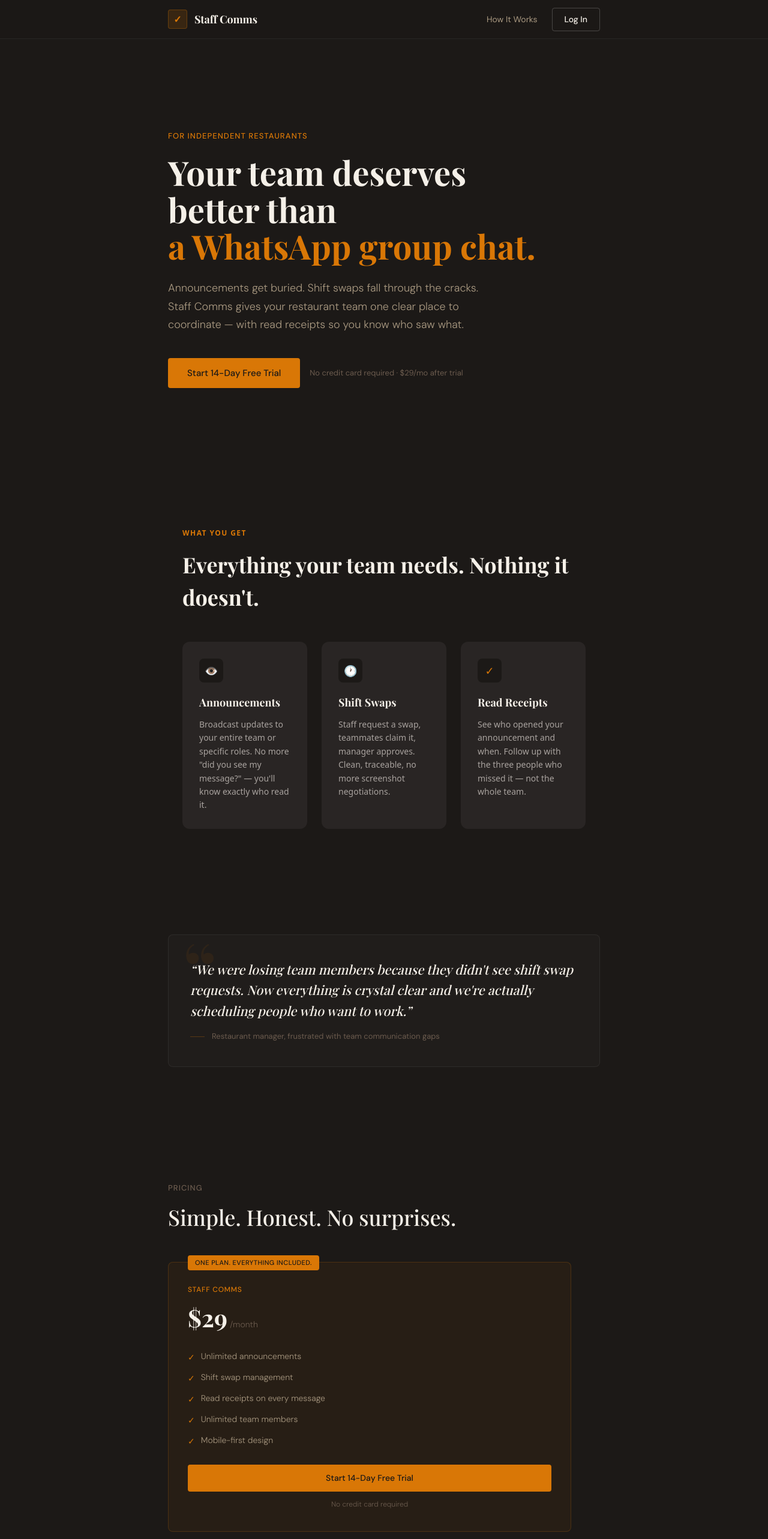
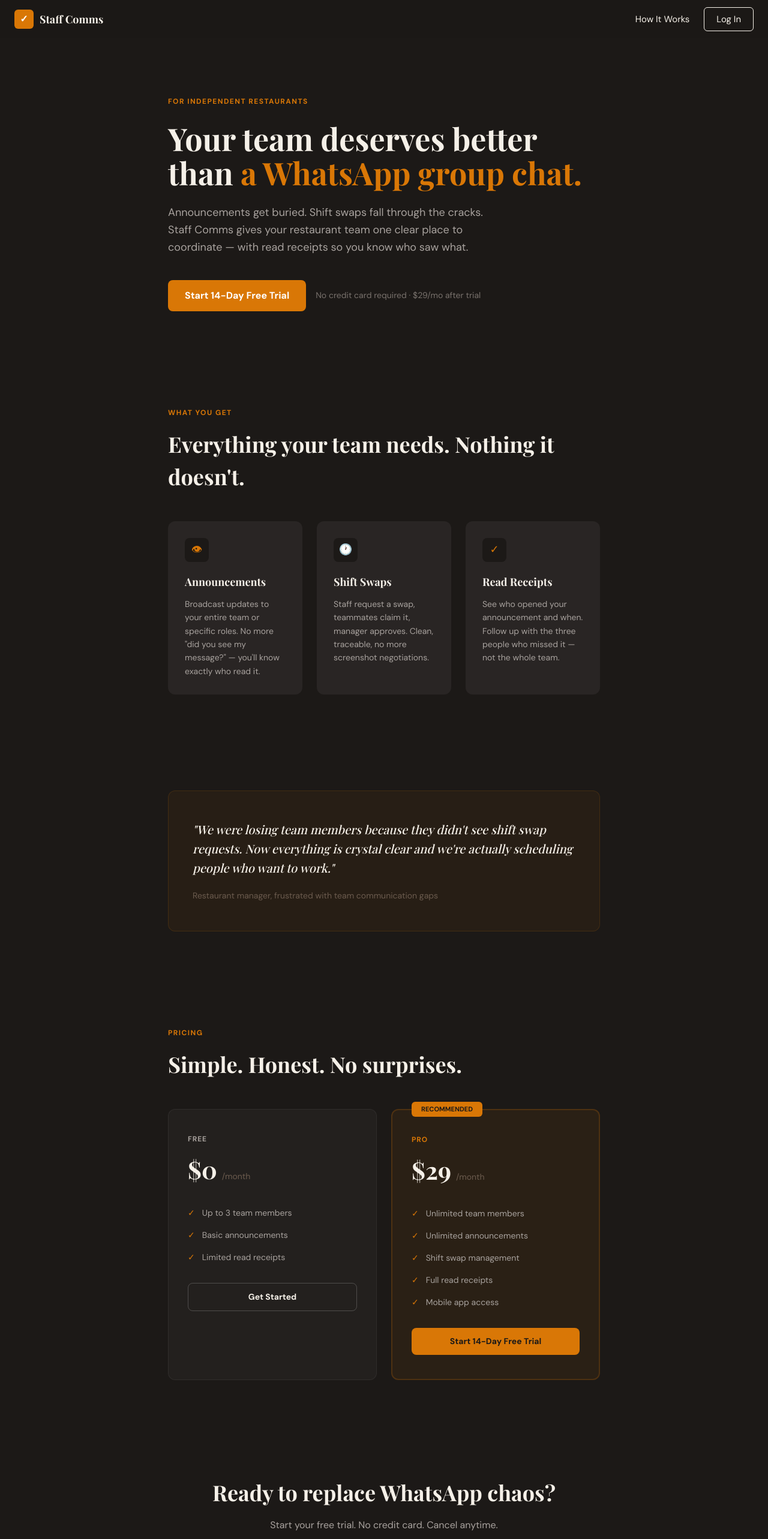
Before and after one commit to withinreachintl-coder/wri-staff-comms, a Next.js app: page / in a window 1280 px wide. Shown: the top 2566 px of the page at 60% size. Built offline with nearby package versions, Linux system fonts and the light colour scheme.

Commit message:
complete: landing page overhaul - two-column pricing, proper testimonial, footer layout

```diff
--- a/app/page.tsx
+++ b/app/page.tsx
@@ -2,148 +2,50 @@ import Link from 'next/link'
 
 export default function LandingPage() {
   return (
-    <main style={{ background: '#1C1917', color: '#F5F0E8' }}>
-      {/* Nav — Fixed, full-width */}
-      <nav style={{ position: 'fixed', top: 0, left: 0, right: 0, zIndex: 50, background: 'rgba(28,25,23,0.95)', backdropFilter: 'blur(10px)', borderBottom: '1px solid rgba(255,255,255,0.06)' }}>
-        <div style={{ maxWidth: '768px', margin: '0 auto', padding: '0 24px', height: '64px', display: 'flex', alignItems: 'center', justifyContent: 'space-between', width: '100%' }}>
-          <div style={{ display: 'flex', alignItems: 'center', gap: '12px' }}>
-            <div
-              style={{
-                width: '32px',
-                height: '32px',
-                background: 'rgba(217,119,6,0.15)',
-                border: '1px solid rgba(217,119,6,0.3)',
-                borderRadius: '4px',
-                display: 'flex',
-                alignItems: 'center',
-                justifyContent: 'center',
-                color: '#D97706',
-                fontSize: '16px',
-                fontWeight: 700,
-              }}
-            >
-              &#10003;
-            </div>
-            <span
-              style={{
-                fontFamily: 'var(--font-playfair), "Playfair Display", serif',
-                fontSize: '18px',
-                fontWeight: 600,
-                letterSpacing: '-0.01em',
-              }}
-            >
-              Staff Comms
-            </span>
+    <main style={{ background: '#1C1917', color: '#F5F0E8', fontFamily: 'DM Sans, sans-serif' }}>
+
+      {/* Nav */}
+      <nav style={{
+        position: 'fixed', top: 0, left: 0, right: 0, zIndex: 50,
+        background: 'rgba(28,25,23,0.95)', backdropFilter: 'blur(10px)',
+        height: '64px', display: 'flex', alignItems: 'center',
+        padding: '0 24px', justifyContent: 'space-between'
+      }}>
+        <div style={{ display: 'flex', alignItems: 'center', gap: '10px' }}>
+          <div style={{
+            width: '32px', height: '32px', background: '#D97706',
+            borderRadius: '6px', display: 'flex', alignItems: 'center',
+            justifyContent: 'center', fontSize: '16px', color: '#fff', fontWeight: 700
+          }}>✓</div>
+          <span style={{ fontFamily: 'Playfair Display, serif', fontSize: '18px', fontWeight: 700 }}>Staff Comms</span>
         </div>
         <div style={{ display: 'flex', alignItems: 'center', gap: '24px' }}>
-            <a
-              href="/help"
-              className="hidden sm:inline hover:opacity-80 transition-opacity"
-              style={{
-                fontFamily: 'var(--font-dmsans), "DM Sans", sans-serif',
-                fontSize: '14px',
-                fontWeight: 400,
-                color: '#A89880',
-                textDecoration: 'none',
-              }}
-            >
-              How It Works
-            </a>
-          <Link
-            href="/login"
-            className="hover:opacity-80 transition-opacity"
-            style={{
-              fontFamily: 'var(--font-dmsans), "DM Sans", sans-serif',
-              fontSize: '14px',
-              fontWeight: 500,
-              color: '#F5F0E8',
-              border: '1px solid rgba(255,255,255,0.2)',
-              borderRadius: '4px',
-              padding: '8px 20px',
-              textDecoration: 'none',
-            }}
-          >
-            Log In
-          </Link>
-          </div>
+          <a href="#features" style={{ color: '#F5F0E8', textDecoration: 'none', fontSize: '15px' }}>How It Works</a>
+          <a href="/login" style={{
+            border: '1px solid #F5F0E8', padding: '8px 20px',
+            borderRadius: '6px', color: '#F5F0E8', textDecoration: 'none', fontSize: '15px'
+          }}>Log In</a>
         </div>
       </nav>
 
-      {/* Page Container */}
-      <div style={{ maxWidth: '768px', margin: '0 auto', padding: '0 24px' }}>
       {/* Hero */}
-        <section style={{ minHeight: '100vh', display: 'flex', alignItems: 'center', paddingTop: '64px' }}>
-          <div className="w-full">
-          <p
-            style={{
-              fontFamily: 'var(--font-dmsans), "DM Sans", sans-serif',
-              fontSize: '13px',
-              fontWeight: 500,
-              color: '#D97706',
-              letterSpacing: '0.08em',
-              textTransform: 'uppercase' as const,
-              marginBottom: '20px',
-            }}
-          >
-            For independent restaurants
+      <section style={{ paddingTop: '160px', paddingBottom: '80px', paddingLeft: '24px', paddingRight: '24px', maxWidth: '768px', margin: '0 auto' }}>
+        <p style={{ color: '#D97706', fontSize: '12px', fontWeight: 600, letterSpacing: '0.12em', textTransform: 'uppercase', marginBottom: '24px' }}>
+          For Independent Restaurants
         </p>
-          <h1
-            style={{
-              fontFamily: 'var(--font-playfair), "Playfair Display", serif',
-              fontSize: 'clamp(2.5rem, 5vw, 3.5rem)',
-              fontWeight: 700,
-              lineHeight: 1.1,
-              marginBottom: '24px',
-            }}
-          >
-            Your team deserves<br />
-            better than<br />
+        <h1 style={{ fontFamily: 'Playfair Display, serif', fontSize: '52px', lineHeight: 1.1, fontWeight: 700, marginBottom: '24px' }}>
+          Your team deserves better than{' '}
           <span style={{ color: '#D97706' }}>a WhatsApp group chat.</span>
         </h1>
-          <p
-            style={{
-              fontFamily: 'var(--font-dmsans), "DM Sans", sans-serif',
-              fontSize: '18px',
-              fontWeight: 300,
-              lineHeight: 1.7,
-              color: '#A89880',
-              maxWidth: '520px',
-              marginBottom: '40px',
-            }}
-          >
-            Announcements get buried. Shift swaps fall through the cracks. Staff Comms
-            gives your restaurant team one clear place to coordinate — with read receipts
-            so you know who saw what.
+        <p style={{ fontSize: '18px', color: '#A8A29E', lineHeight: 1.6, marginBottom: '40px', maxWidth: '560px' }}>
+          Announcements get buried. Shift swaps fall through the cracks. Staff Comms gives your restaurant team one clear place to coordinate — with read receipts so you know who saw what.
         </p>
-          <div className="flex flex-wrap items-center gap-4">
-            <Link
-              href="/login"
-              className="hover:opacity-90 transition-opacity"
-              style={{
-                fontFamily: 'var(--font-dmsans), "DM Sans", sans-serif',
-                background: '#D97706',
-                color: '#1C1917',
-                fontSize: '15px',
-                fontWeight: 500,
-                padding: '14px 32px',
-                borderRadius: '4px',
-                textDecoration: 'none',
-                display: 'inline-block',
-              }}
-            >
-              Start 14-Day Free Trial
-            </Link>
-            <span
-              style={{
-                fontFamily: 'var(--font-dmsans), "DM Sans", sans-serif',
-                fontSize: '13px',
-                fontWeight: 400,
-                color: '#6B5B4E',
-              }}
-            >
-              No credit card required &middot; $29/mo after trial
-            </span>
-          </div>
+        <div style={{ display: 'flex', alignItems: 'center', gap: '16px', flexWrap: 'wrap' }}>
+          <Link href="/login" style={{
+            background: '#D97706', color: '#fff', padding: '14px 28px',
+            borderRadius: '8px', textDecoration: 'none', fontWeight: 600, fontSize: '16px', display: 'inline-block'
+          }}>Start 14-Day Free Trial</Link>
+          <span style={{ color: '#78716C', fontSize: '14px' }}>No credit card required · $29/mo after trial</span>
         </div>
       </section>
 
@@ -174,212 +76,85 @@ export default function LandingPage() {
         </div>
       </section>
 
-      {/* Quote */}
-      <section className="py-20 md:py-24">
-        <div
-          style={{
-            background: 'rgba(255,255,255,0.02)',
-            border: '1px solid rgba(255,255,255,0.06)',
-            borderRadius: '8px',
-            padding: '40px 36px',
-            position: 'relative' as const,
-            overflow: 'hidden',
-          }}
-        >
-          {/* Decorative quotation mark */}
-          <div
-            aria-hidden="true"
-            style={{
-              position: 'absolute',
-              top: '-8px',
-              left: '24px',
-              fontFamily: 'var(--font-playfair), "Playfair Display", serif',
-              fontSize: '120px',
-              fontWeight: 700,
-              lineHeight: 1,
-              color: 'rgba(217,119,6,0.08)',
-              userSelect: 'none',
-              pointerEvents: 'none',
-            }}
-          >
-            &ldquo;
-          </div>
-          <p
-            style={{
-              fontFamily: 'var(--font-playfair), "Playfair Display", serif',
-              fontSize: 'clamp(1.1rem, 2.5vw, 1.35rem)',
-              fontWeight: 400,
-              fontStyle: 'italic',
-              lineHeight: 1.6,
-              marginBottom: '16px',
-              position: 'relative',
-            }}
-          >
-            &ldquo;We were losing team members because they didn&apos;t see shift swap
-            requests. Now everything is crystal clear and we&apos;re actually scheduling
-            people who want to work.&rdquo;
+      {/* Testimonial */}
+      <section style={{ padding: '80px 24px', maxWidth: '768px', margin: '0 auto' }}>
+        <div style={{ background: 'rgba(217,119,6,0.06)', border: '1px solid rgba(217,119,6,0.15)', borderRadius: '12px', padding: '48px 40px' }}>
+          <p style={{ fontFamily: 'Playfair Display, serif', fontSize: '20px', fontStyle: 'italic', lineHeight: 1.6, marginBottom: '20px' }}>
+            "We were losing team members because they didn't see shift swap requests. Now everything is crystal clear and we're actually scheduling people who want to work."
           </p>
-          <div style={{ display: 'flex', alignItems: 'center', gap: '12px', position: 'relative' }}>
-            <div
-              style={{
-                width: '24px',
-                height: '1px',
-                background: 'rgba(217,119,6,0.3)',
-              }}
-            />
-            <p
-              style={{
-                fontFamily: 'var(--font-dmsans), "DM Sans", sans-serif',
-                fontSize: '13px',
-                fontWeight: 400,
-                color: '#6B5B4E',
-              }}
-            >
+          <p style={{ fontSize: '14px', color: '#6B5B4E' }}>
             Restaurant manager, frustrated with team communication gaps
           </p>
-          </div>
         </div>
       </section>
 
       {/* Pricing */}
-      <section className="py-20 md:py-24">
-        <p
-          style={{
-            fontFamily: 'var(--font-dmsans), "DM Sans", sans-serif',
-            fontSize: '13px',
-            fontWeight: 500,
-            color: '#6B5B4E',
-            letterSpacing: '0.08em',
-            textTransform: 'uppercase' as const,
-            marginBottom: '12px',
-          }}
-        >
+      <section style={{ padding: '80px 24px', maxWidth: '768px', margin: '0 auto' }}>
+        <p style={{ color: '#D97706', fontSize: '12px', fontWeight: 600, letterSpacing: '0.12em', textTransform: 'uppercase', marginBottom: '16px' }}>
           Pricing
         </p>
-        <h2
-          style={{
-            fontFamily: 'var(--font-playfair), "Playfair Display", serif',
-            fontSize: 'clamp(1.75rem, 3.5vw, 2.25rem)',
-            fontWeight: 500,
-            marginBottom: '48px',
-          }}
-        >
+        <h2 style={{ fontFamily: 'Playfair Display, serif', fontSize: '36px', fontWeight: 700, marginBottom: '48px' }}>
           Simple. Honest. No surprises.
         </h2>
 
-        <div className="grid md:grid-cols-1 gap-6 max-w-2xl">
-          {/* Pro Tier */}
-          <div
-            style={{
-              background: 'rgba(217,119,6,0.06)',
-              border: '1px solid rgba(217,119,6,0.2)',
-              borderRadius: '8px',
-              padding: '36px 32px',
-              position: 'relative' as const,
-            }}
-          >
-            <div
-              style={{
-                position: 'absolute' as const,
-                top: '-12px',
-                left: '32px',
-                fontFamily: 'var(--font-dmsans), "DM Sans", sans-serif',
-                fontSize: '11px',
-                fontWeight: 500,
-                color: '#1C1917',
-                background: '#D97706',
-                padding: '4px 12px',
-                borderRadius: '4px',
-                letterSpacing: '0.04em',
-                textTransform: 'uppercase' as const,
-              }}
-            >
-              One Plan. Everything Included.
+        <div style={{ display: 'grid', gridTemplateColumns: '1fr 1fr', gap: '24px' }}>
+          {/* Free Tier */}
+          <div style={{ background: 'rgba(255,255,255,0.03)', border: '1px solid rgba(255,255,255,0.06)', borderRadius: '12px', padding: '40px 32px' }}>
+            <p style={{ color: '#A8A29E', fontSize: '12px', fontWeight: 600, letterSpacing: '0.08em', textTransform: 'uppercase', marginBottom: '12px' }}>
+              Free
+            </p>
+            <div style={{ display: 'flex', alignItems: 'baseline', gap: '8px', marginBottom: '32px' }}>
+              <span style={{ fontFamily: 'Playfair Display, serif', fontSize: '40px', fontWeight: 700 }}>$0</span>
+              <span style={{ color: '#6B5B4E', fontSize: '14px' }}>/month</span>
             </div>
-            <p
-              style={{
-                fontFamily: 'var(--font-dmsans), "DM Sans", sans-serif',
-                fontSize: '12px',
-                fontWeight: 500,
-                color: '#D97706',
-                letterSpacing: '0.06em',
-                textTransform: 'uppercase' as const,
-                marginBottom: '8px',
-              }}
-            >
-              Staff Comms
-            </p>
-            <div style={{ display: 'flex', alignItems: 'baseline', gap: '4px', marginBottom: '24px' }}>
-              <span
-                style={{
-                  fontFamily: 'var(--font-playfair), "Playfair Display", serif',
-                  fontSize: '40px',
-                  fontWeight: 700,
-                }}
-              >
-                $29
-              </span>
-              <span
-                style={{
-                  fontFamily: 'var(--font-dmsans), "DM Sans", sans-serif',
-                  fontSize: '14px',
-                  fontWeight: 300,
-                  color: '#6B5B4E',
-                }}
-              >
-                /month
-              </span>
-            </div>
-            <ul style={{ listStyle: 'none', padding: 0, margin: '0 0 28px 0' }}>
-              {['Unlimited announcements', 'Shift swap management', 'Read receipts on every message', 'Unlimited team members', 'Mobile-first design'].map((item, i) => (
-                <li
-                  key={i}
-                  style={{
-                    display: 'flex',
-                    alignItems: 'flex-start',
-                    gap: '10px',
-                    fontFamily: 'var(--font-dmsans), "DM Sans", sans-serif',
-                    fontSize: '14px',
-                    fontWeight: 300,
-                    color: '#A89880',
-                    marginBottom: '12px',
-                  }}
-                >
-                  <span style={{ color: '#D97706', marginTop: '2px', flexShrink: 0 }}>&#10003;</span>
+            <ul style={{ listStyle: 'none', padding: 0, margin: '0 0 32px 0' }}>
+              {['Up to 3 team members', 'Basic announcements', 'Limited read receipts'].map((item, i) => (
+                <li key={i} style={{ display: 'flex', gap: '12px', marginBottom: '16px', fontSize: '14px', color: '#A8A29E' }}>
+                  <span style={{ color: '#D97706' }}>✓</span>
                   {item}
                 </li>
               ))}
             </ul>
-            <Link
-              href="/login"
-              className="hover:opacity-90 transition-opacity"
-              style={{
-                display: 'block',
-                textAlign: 'center',
-                fontFamily: 'var(--font-dmsans), "DM Sans", sans-serif',
-                fontSize: '14px',
-                fontWeight: 500,
-                color: '#1C1917',
-                background: '#D97706',
-                borderRadius: '4px',
-                padding: '12px 24px',
-                textDecoration: 'none',
-              }}
-            >
+            <Link href="/login" style={{
+              display: 'block', width: '100%', textAlign: 'center',
+              border: '1px solid rgba(255,255,255,0.2)', color: '#F5F0E8', padding: '12px',
+              borderRadius: '8px', textDecoration: 'none', fontWeight: 600, fontSize: '14px'
+            }}>
+              Get Started
+            </Link>
+          </div>
+
+          {/* Pro Tier */}
+          <div style={{ background: 'rgba(217,119,6,0.08)', border: '2px solid rgba(217,119,6,0.2)', borderRadius: '12px', padding: '40px 32px', position: 'relative' }}>
+            <div style={{
+              position: 'absolute', top: '-14px', left: '32px',
+              background: '#D97706', color: '#1C1917', padding: '4px 16px',
+              borderRadius: '6px', fontSize: '11px', fontWeight: 600
+            }}>
+              RECOMMENDED
+            </div>
+            <p style={{ color: '#D97706', fontSize: '12px', fontWeight: 600, letterSpacing: '0.08em', textTransform: 'uppercase', marginBottom: '12px' }}>
+              Pro
+            </p>
+            <div style={{ display: 'flex', alignItems: 'baseline', gap: '8px', marginBottom: '32px' }}>
+              <span style={{ fontFamily: 'Playfair Display, serif', fontSize: '40px', fontWeight: 700 }}>$29</span>
+              <span style={{ color: '#6B5B4E', fontSize: '14px' }}>/month</span>
+            </div>
+            <ul style={{ listStyle: 'none', padding: 0, margin: '0 0 32px 0' }}>
+              {['Unlimited team members', 'Unlimited announcements', 'Shift swap management', 'Full read receipts', 'Mobile app access'].map((item, i) => (
+                <li key={i} style={{ display: 'flex', gap: '12px', marginBottom: '16px', fontSize: '14px', color: '#A8A29E' }}>
+                  <span style={{ color: '#D97706' }}>✓</span>
+                  {item}
+                </li>
+              ))}
+            </ul>
+            <Link href="/login" style={{
+              display: 'block', width: '100%', textAlign: 'center',
+              background: '#D97706', color: '#1C1917', padding: '12px',
+              borderRadius: '8px', textDecoration: 'none', fontWeight: 600, fontSize: '14px'
+            }}>
               Start 14-Day Free Trial
             </Link>
-            <p
-              style={{
-                fontFamily: 'var(--font-dmsans), "DM Sans", sans-serif',
-                fontSize: '12px',
-                fontWeight: 300,
-                color: '#6B5B4E',
-                marginTop: '12px',
-                textAlign: 'center',
-              }}
-            >
-              No credit card required
-            </p>
           </div>
         </div>
       </section>
@@ -387,43 +162,27 @@ export default function LandingPage() {
       {/* CTA */}
       <section style={{ padding: '80px 24px', textAlign: 'center', maxWidth: '768px', margin: '0 auto' }}>
         <h2 style={{ fontFamily: 'Playfair Display, serif', fontSize: '36px', fontWeight: 700, marginBottom: '16px' }}>
-          Ready to run a tighter ship?
+          Ready to replace WhatsApp chaos?
         </h2>
         <p style={{ color: '#A8A29E', fontSize: '16px', marginBottom: '32px' }}>
-          14 days free. No credit card. Cancel anytime.
+          Start your free trial. No credit card. Cancel anytime.
         </p>
         <Link href="/login" style={{
-          background: '#D97706', color: '#fff', padding: '16px 36px',
+          background: '#D97706', color: '#fff', padding: '14px 28px',
           borderRadius: '8px', textDecoration: 'none', fontWeight: 600, fontSize: '16px', display: 'inline-block'
-        }}>Start Free Trial</Link>
+        }}>Start 14-Day Free Trial</Link>
       </section>
 
       {/* Footer */}
-      <footer className="py-10">
-        <div className="flex flex-col md:flex-row justify-between items-center gap-4">
-          <p
-            style={{
-              fontFamily: 'var(--font-dmsans), "DM Sans", sans-serif',
-              fontSize: '13px',
-              fontWeight: 300,
-              color: '#6B5B4E',
-            }}
-          >
-            Part of the <a href="https://wireach.tools" style={{ color: '#A89880', textDecoration: 'underline', textDecorationColor: 'rgba(217,119,6,0.3)' }}>WiReach Tools</a> suite
+      <footer style={{ padding: '40px 24px', maxWidth: '768px', margin: '0 auto', display: 'flex', justifyContent: 'space-between', alignItems: 'center', borderTop: '1px solid rgba(255,255,255,0.06)' }}>
+        <p style={{ fontSize: '13px', color: '#6B5B4E' }}>
+          Part of the <a href="https://wireach.tools" style={{ color: '#A8A29E', textDecoration: 'underline' }}>WiReach Tools</a> suite for independent restaurants.
         </p>
-          <p
-            style={{
-              fontFamily: 'var(--font-dmsans), "DM Sans", sans-serif',
-              fontSize: '13px',
-              fontWeight: 300,
-              color: '#6B5B4E',
-            }}
-          >
-            staff.wireach.tools
-          </p>
+        <div style={{ display: 'flex', gap: '24px' }}>
+          <a href="#" style={{ color: '#A8A29E', textDecoration: 'none', fontSize: '13px' }}>Privacy</a>
+          <a href="#" style={{ color: '#A8A29E', textDecoration: 'none', fontSize: '13px' }}>Terms</a>
         </div>
       </footer>
-      </div>
     </main>
   )
 }
```
Lines whose indentation alone changed are shown as unchanged.
